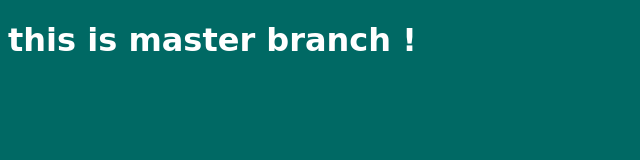
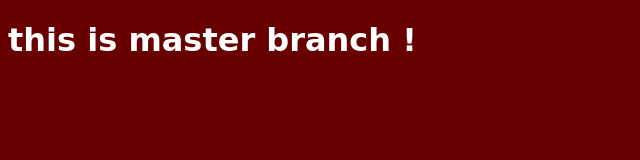
Before and after one commit to soliman512/mainVersion_vamonos, a plain HTML site: page index.html in a window 1280 px wide. Shown: the whole page, without its empty margins (0-640 px from the left). Drawn offline with Linux system fonts and the light colour scheme.

Commit message:
make background color -> red

```diff
--- a/style.css
+++ b/style.css
@@ -1,5 +1,5 @@
 body {
-    background-color: rgb(0, 105, 100);
+    background-color: rgb(105, 0, 0);
 }
 h1{
     color: white;
```
